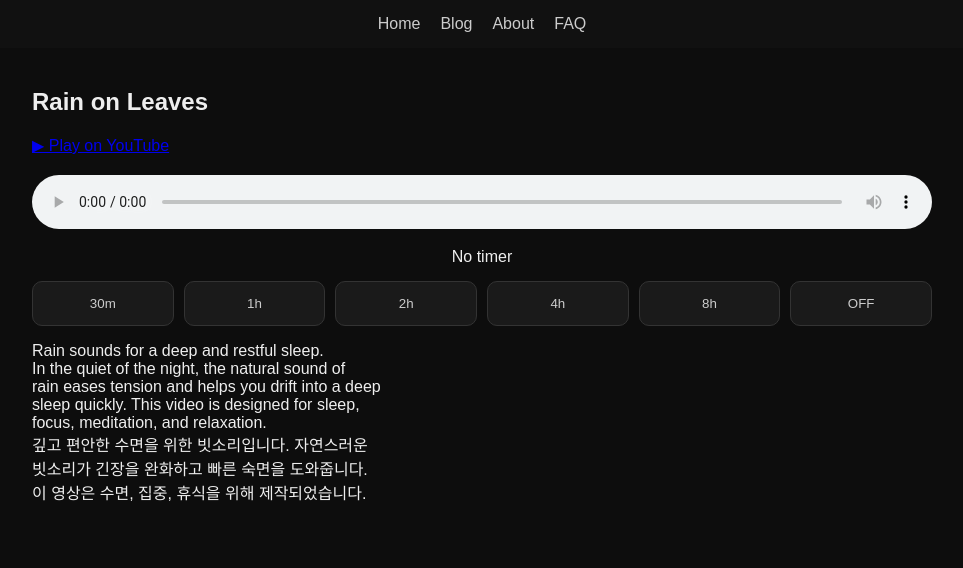
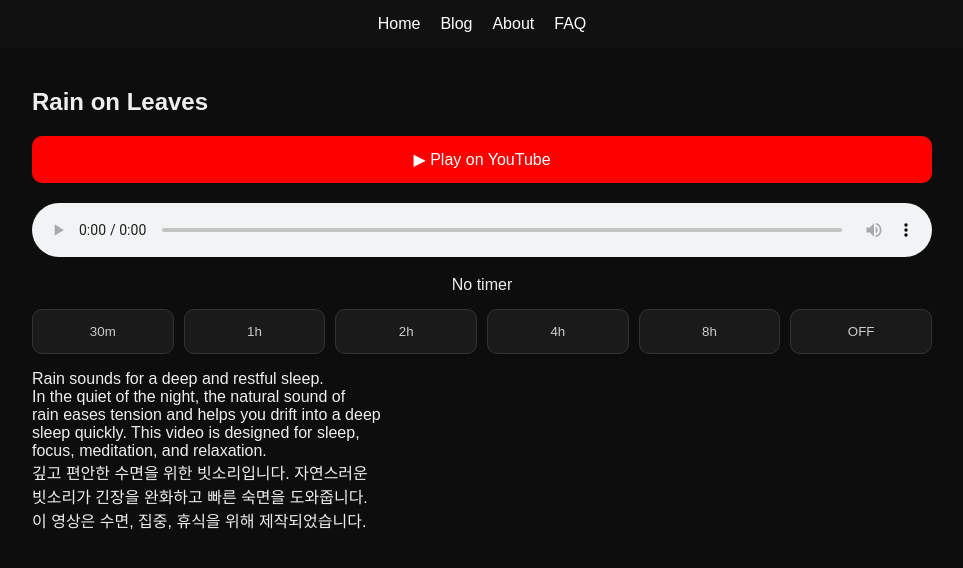
Before and after one commit to choijangwook/rain-deep-sleep, a Jekyll site: the page built from _posts/2026-04-20-Rain on Leaves.md, in a window 1280 px wide. Shown: the top 568 px of the page, without its empty margins (158-1121 px from the left). Built offline with Jekyll 4.4.1, drawn with Linux system fonts in a browser that asks for light colours.

Commit message:
Update style.css

```diff
--- a/assets/css/style.css
+++ b/assets/css/style.css
@@ -4,6 +4,13 @@
   font-family: Arial, sans-serif;
   background: #0d0d0d;
   color: #eee;
+  overflow-x: hidden; /* 🔥 좌우 스크롤 제거 */
+}
+
+/* 링크 기본 색 강제 */
+a, a:visited {
+  color: #fff; /* 🔥 보라색 방지 */
+  text-decoration: none;
 }
 
 /* ===== CONTAINER ===== */
@@ -20,18 +27,9 @@
 
 .nav-inner {
   display: flex;
-  justify-content: center; /* 🔥 중앙 정렬 */
+  justify-content: center;
   gap: 20px;
   padding: 15px;
-}
-
-.nav-inner a {
-  color: #ccc;
-  text-decoration: none;
-}
-
-.nav-inner a:hover {
-  color: #fff;
 }
 
 /* ===== AUDIO ===== */
@@ -71,19 +69,31 @@
   background: #2a2a2a;
 }
 
-/* 🔥 모바일 터치 반응 */
+/* 모바일 클릭 효과 */
 .timer-container button:active {
   transform: scale(0.95);
   background: #333;
 }
 
-/* 🔥 선택 상태 (모바일 포함 강제 적용) */
+/* 🔥 선택 상태 (강제 우선순위) */
 .timer-container button.active {
   background: #00c853 !important;
   color: #000 !important;
   font-weight: bold;
-  border: 2px solid #00e676;
-  box-shadow: 0 0 10px rgba(0,200,83,0.7);
+  border: 2px solid #00e676 !important;
+  box-shadow: 0 0 12px rgba(0,200,83,0.8);
+}
+
+/* ===== YOUTUBE BUTTON ===== */
+.youtube-button,
+.youtube-button:visited {
+  color: #fff; /* 🔥 보라색 방지 */
+  background: #ff0000;
+  display: block;
+  padding: 14px;
+  text-align: center;
+  border-radius: 10px;
+  margin-top: 10px;
 }
 
 /* ===== MOBILE ===== */
```
